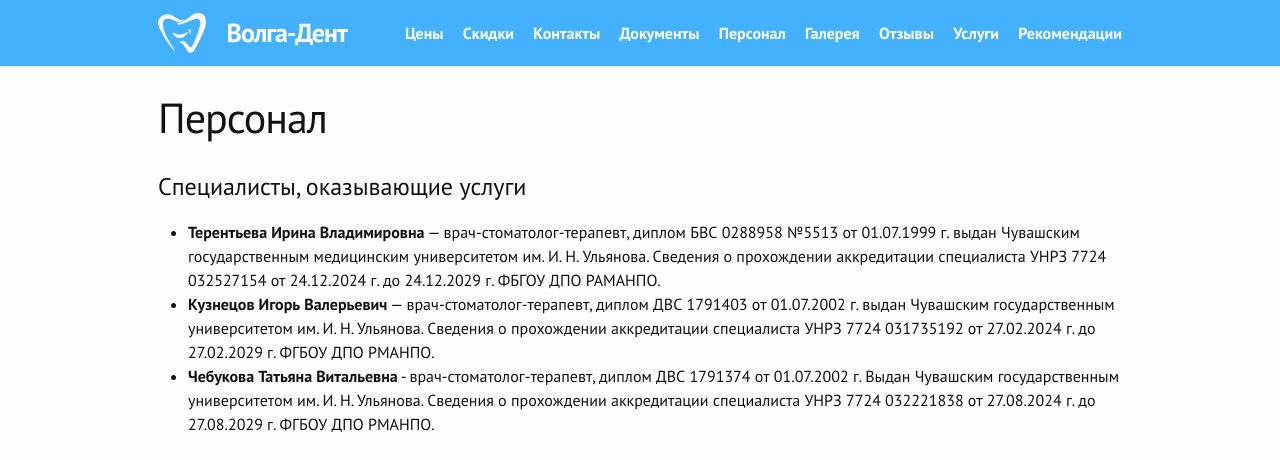
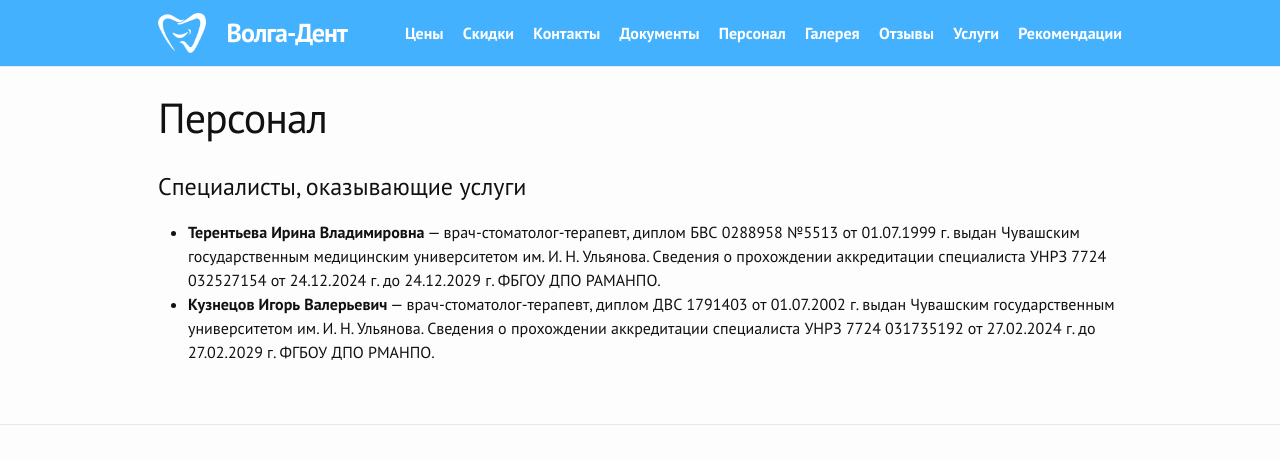
Before and after one commit to albus-dentes/albus-dentes.github.io, a Jekyll site: the page built from personnel/04-index.md, in a window 1280 px wide. Shown: the top 460 px of the page. Built offline with Jekyll 4.4.1, drawn with Linux system fonts in a browser that asks for light colours.

Commit message:
Update personnel

```diff
--- a/personnel/04-index.md
+++ b/personnel/04-index.md
@@ -10,4 +10,3 @@ permalink: personnel
   БВС 0288958 №5513 от 01.07.1999 г. выдан Чувашским государственным
   медицинским университетом им. И. Н. Ульянова. Сведения о прохождении аккредитации специалиста УНРЗ 7724 032527154 от 24.12.2024 г. до 24.12.2029 г. ФБГОУ ДПО РАМАНПО.
 - **Кузнецов Игорь Валерьевич** — врач-стоматолог-терапевт, диплом ДВС 1791403 от 01.07.2002 г. выдан Чувашским государственным университетом им. И. Н. Ульянова. Сведения о прохождении аккредитации специалиста УНРЗ 7724 031735192 от 27.02.2024 г. до 27.02.2029 г. ФГБОУ ДПО РМАНПО.
-- **Чебукова Татьяна Витальевна** - врач-стоматолог-терапевт, диплом ДВС 1791374 от 01.07.2002 г. Выдан Чувашским государственным университетом им. И. Н. Ульянова. Сведения о прохождении аккредитации специалиста УНРЗ 7724 032221838 от 27.08.2024 г. до 27.08.2029 г. ФГБОУ ДПО РМАНПО.
```
